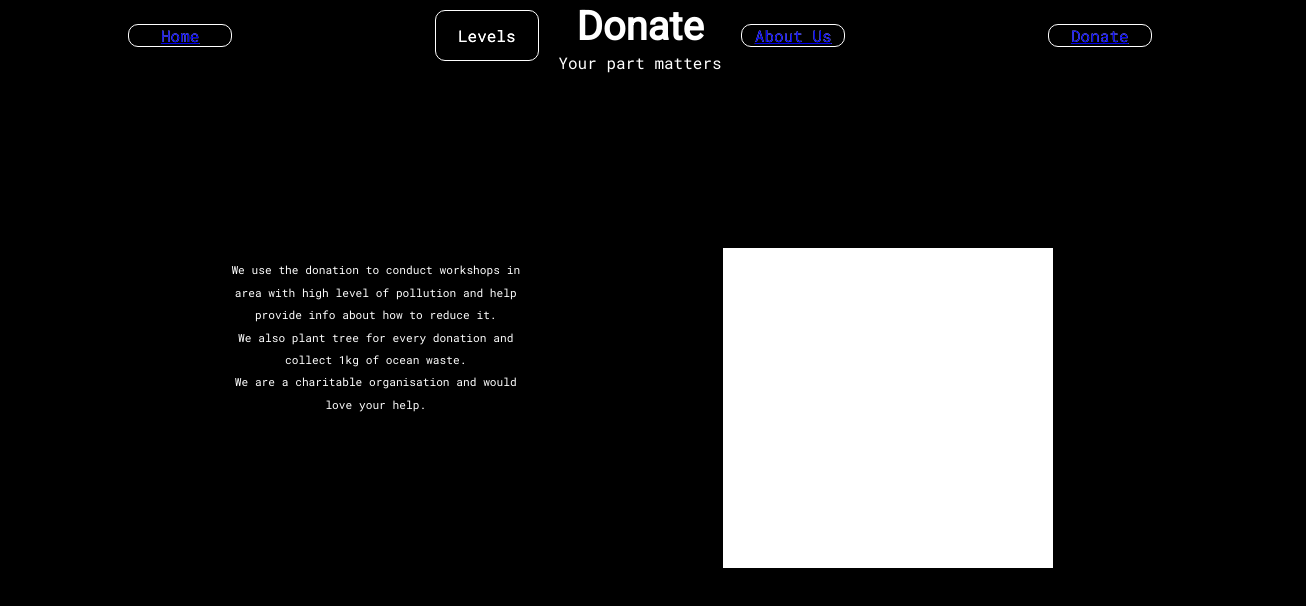
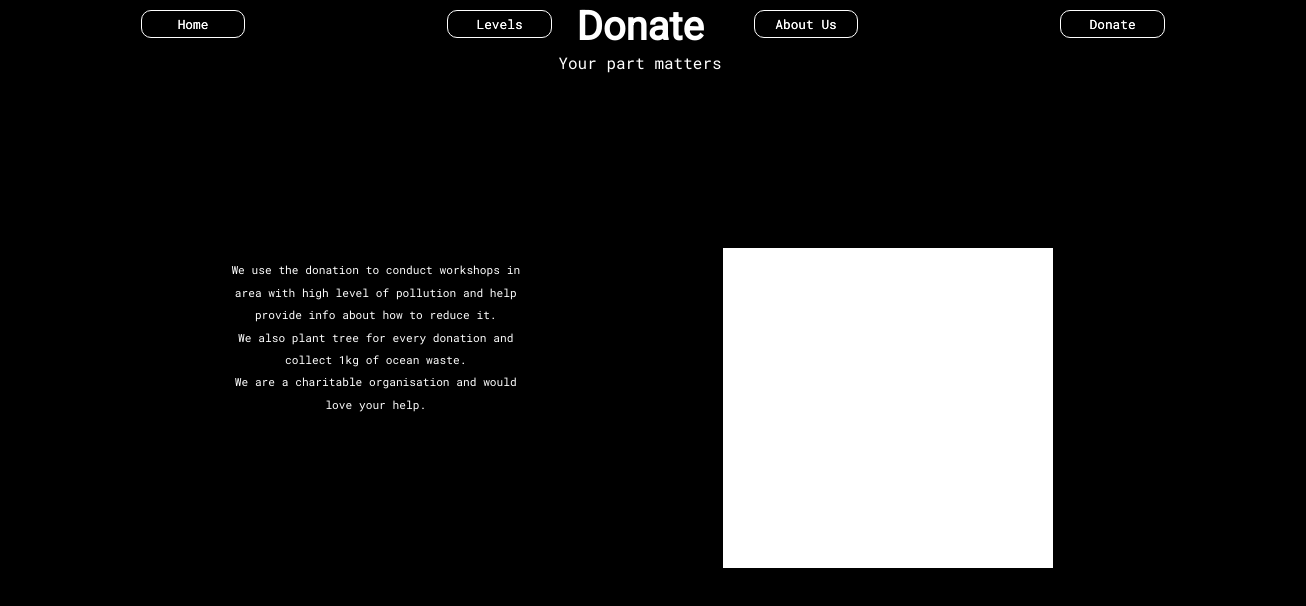
Before and after one commit to Aaryan-Ajith-Dev/Pollert-KatyYouthHacks, a React (Vite) app: page /Donate in a window 1280 px wide. Shown: the top 606 px of the page, 1306 px wide, since content can reach past the window. Built offline with nearby package versions, Linux system fonts and the light colour scheme.

Commit message:
Add files via upload

```diff
--- a/src/components/Level.jsx
+++ b/src/components/Level.jsx
@@ -1,15 +1,25 @@
 import { Level1,Level2,Level3,Level4,Level5,Level6 } from './index'
 import { Link } from 'react-router-dom'
 import { useState } from 'react'
+import { motion } from 'framer-motion';
 
 export default function Level({name}){
     const [show,setShow]=useState(false);
+    const [showAlternateContent] = useState(false);
+    const containerVariants = {
+        hidden: { height: '0'  },
+        visible: { height: 'auto', transition: { duration: 0.5 } },
+      };
     return (
-        <div className="dropdown">
+        <div className="dropdown" style={{fontSize:"0.5em"}}>
             <button className='dropbtn' onClick={()=>setShow((prev)=>!prev)}
             >{name}</button>
             {show &&
-            <div className="dropdown-content">
+            <motion.div className="dropdown-content"
+            variants={containerVariants}
+            key={showAlternateContent ? 'health' : 'recommended'}
+            initial= {"hidden"}
+            animate={"visible"}>
                     <Link to='/level-1'>
                      Good
                     </Link>
@@ -19,7 +29,8 @@ export default function Level({name}){
                     </Link>
 
                     <Link to='/level-3'>
-                    Unhealthy for Sensitive Groups
+                    Unhealthy for
+                    SG
                     </Link>
 
                     <Link to='/level-4'>
@@ -35,7 +46,7 @@ export default function Level({name}){
                     <Link to='/level-6'>
                     Hazardous
                     </Link>
-            </div>
+            </motion.div>
             }
         </div>
 
--- a/src/components/Navbar.jsx
+++ b/src/components/Navbar.jsx
@@ -7,7 +7,7 @@ function Navbar() {
     <div className='navbar'>
       <div className='nav-items'>
         <Link to='/' className='nav-item'>Home</Link>
-        <Level name='Levels' />
+        <Level name='Levels' className='nav-item'/>
         <a className='nav-item' href='/#About'>About Us</a>
         <a className='nav-item' href='/#Donate'>Donate</a>
       </div>
--- a/src/index.css
+++ b/src/index.css
@@ -169,8 +169,9 @@ p {
   -webkit-background-clip: text;
   color: transparent;
   position:absolute;
-  padding: 10px 10%;
+  padding: 10px 11%;
   width: 80%;
+  font-size: 0.8em;
 }
 
 .nav-items {
@@ -183,6 +184,7 @@ p {
   border: 1px solid white;
   border-radius: 10px;
   width: 10%;
+  padding: 5px 0%;
   justify-items: center;
   align-items: center;
   text-align: center;
@@ -268,9 +270,9 @@ p {
     color: yellow;
   }
 }
-/* Added part */
 
-/* The dropdown container */
+
+/* The dropdown container -------------------------------------- */
 .dropdown {
   float: left;
   overflow: hidden;
@@ -284,34 +286,30 @@ p {
 
 /* Dropdown button */
 .dropdown .dropbtn {
-  font-size: 16px;
+  font-size: 2em;
   border: white;
   outline: none;
   color: white;
-  padding: 14px 16px;
+  padding: 5px 11%;
   background-color: inherit;
-  font-family: inherit; /* Important for vertical align on mobile phones */
+  font-family: inherit;
   margin: 0; /* Important for vertical align on mobile phones */
 }
 
-/* Add a red background color to navbar links on hover */
-/* .navbar a:hover, .dropdown:hover .dropbtn {
-
-} */
 
 /* Dropdown content (hidden by default) */
 .dropdown-content {
   display: none;
   position: absolute;
-  background-color: rgba(0,0,0,0.25);
-  min-width: 160px;
-  text-decoration-color:
+  background-color: rgba(0,0,0,0.45);
+  min-width: 10%;
+  font-size: 1.8em;
   box-shadow: 0px 8px 16px 0px rgba(0,0,0,0.2);
   z-index: 1;
 }
 
 /* Links inside the dropdown */
-.dropdown-content a {
+a {
   float: none;
   color: white;
   padding: 12px 16px;
```
Also changed, not shown: src/components/Intro.jsx (line endings or trailing spaces).
